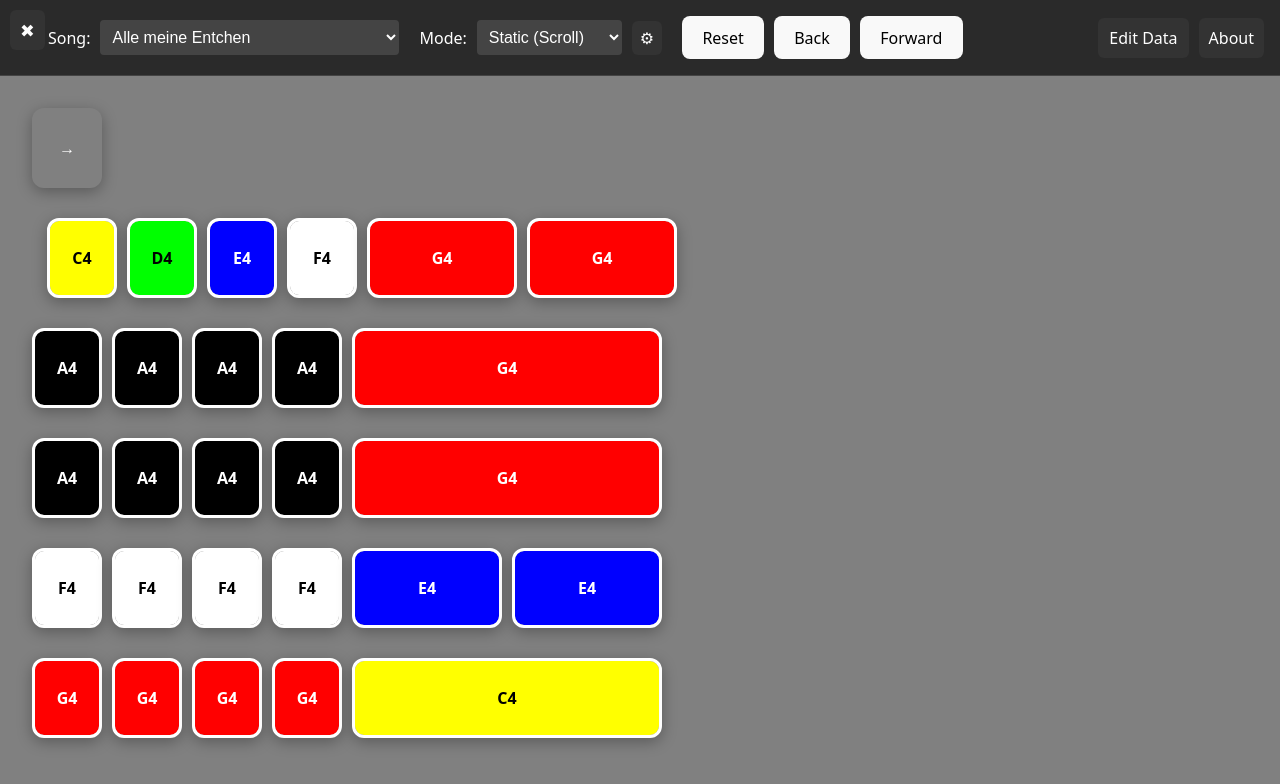
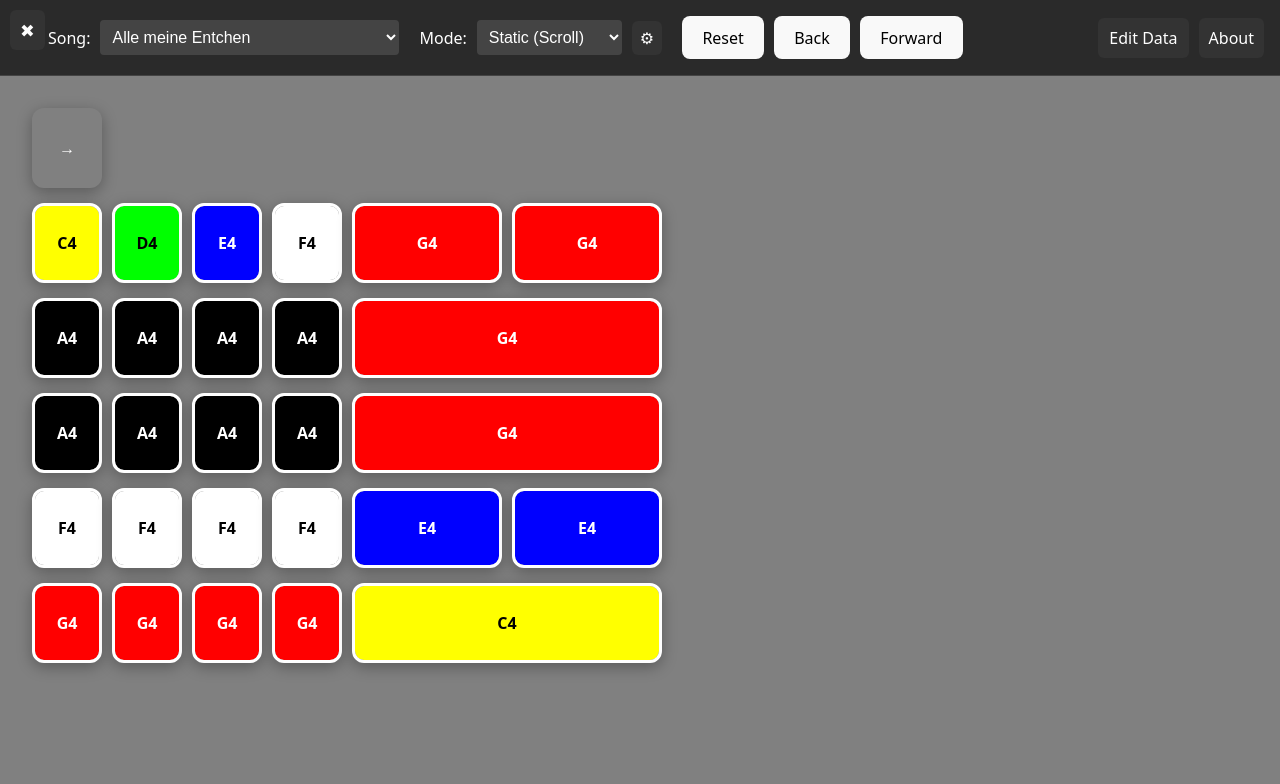
Before and after one commit to kopp/make-that-pipe-sound, a React (Vite) app: page / in a window 1280 px wide. Shown: the top 784 px of the page. Built offline with nearby package versions, Linux system fonts and the light colour scheme.

Commit message:
remove gaps between measures

```diff
--- a/src/App.tsx
+++ b/src/App.tsx
@@ -1036,9 +1036,9 @@ const styles: Record<string, React.CSSProperties> = {
     display: "flex",
     flexDirection: "row",
     flexWrap: "wrap",
-    gap: "15px",
+    gap: "0px",
     justifyContent: "flex-start",
-    maxWidth: "1200px",
+    // maxWidth: "1200px",
   },
   // A measure is a non-breaking flex item; its children (notes) are laid out
   // horizontally and will not wrap within the measure. When a measure doesn't
```
